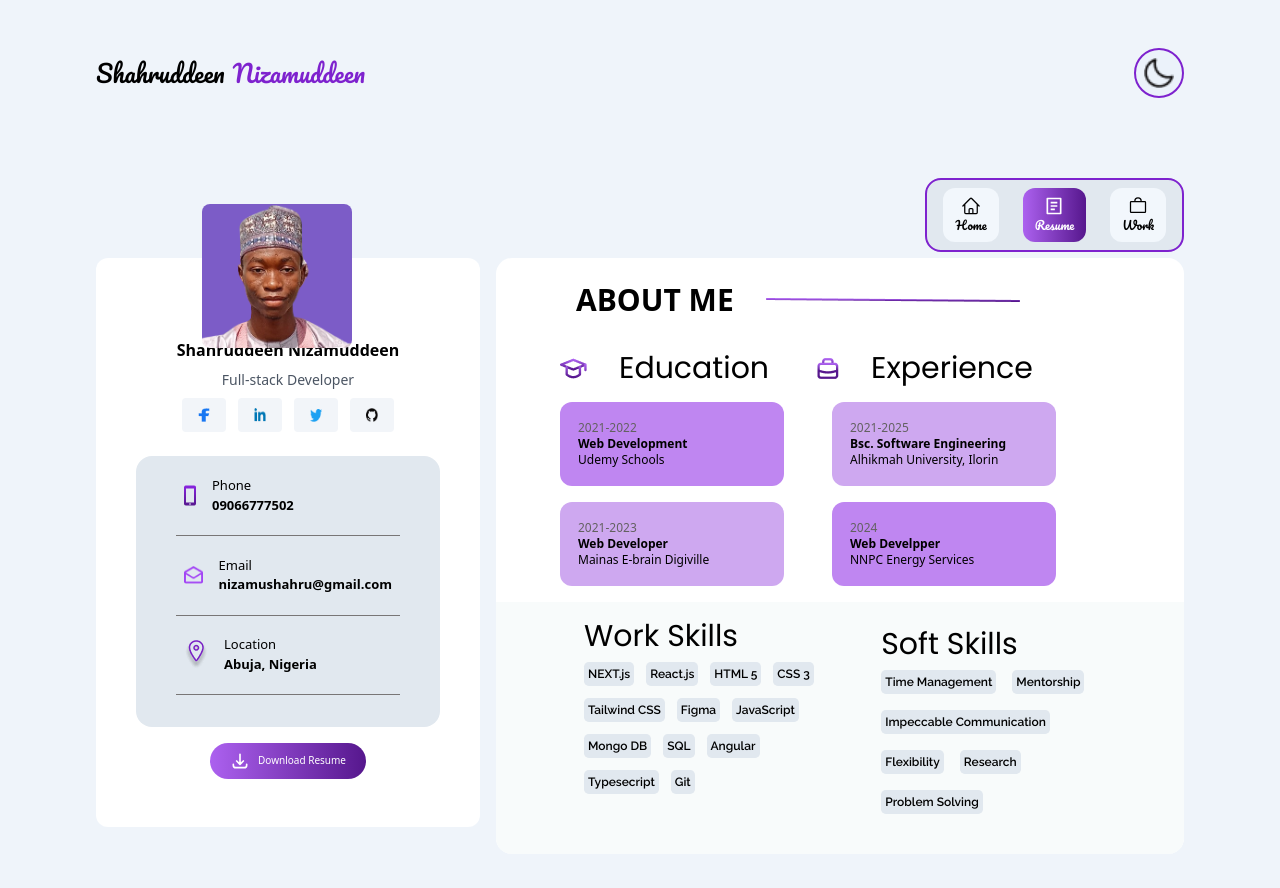
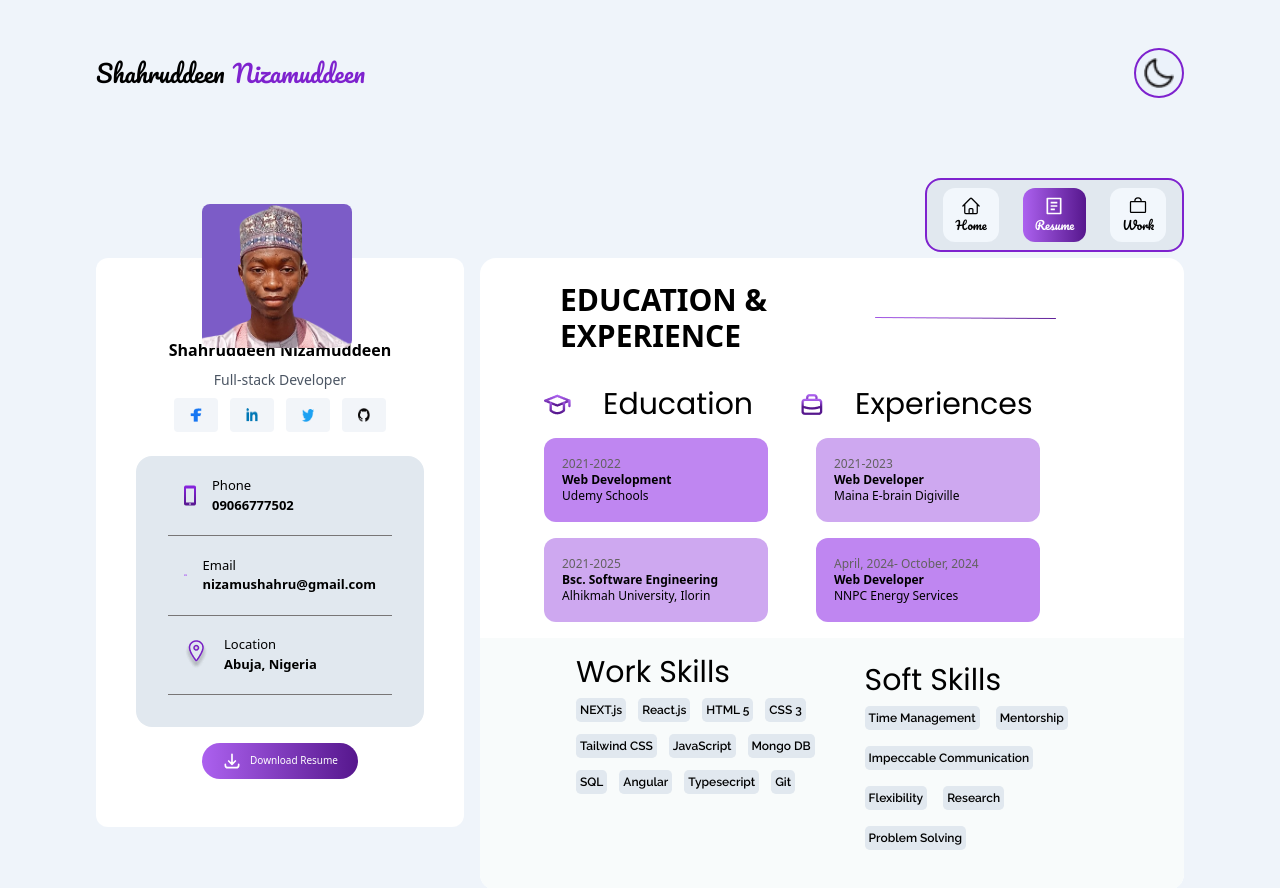
Before and after one commit to Nizam-shahr/my-portfolio, a Next.js app: page /my_resume in a window 1280 px wide. Shown: the top 888 px of the page. Built offline with nearby package versions, Linux system fonts and the light colour scheme.

Commit message:
Update Resume.tsx

```diff
--- a/src/components/Resume.tsx
+++ b/src/components/Resume.tsx
@@ -5,7 +5,7 @@ function Resume() {
     <div className='resume-container rounded-2xl '>
         <div className='flex gap-8 items-center pl-20 pr-32 pt-6 pb-8'>
         <h1 className='text-3xl poppin font-semibold'>
-            ABOUT ME
+            EDUCATION & EXPERIENCE
         </h1>
         <span>
             <img src="/top-line.png" alt="" />
@@ -19,7 +19,7 @@ function Resume() {
         </div>
         <div className='flex gap-8 items-center'>
     <span><img src="/bag-exp.png" alt="" /></span>
-            <h2 className='text-3xl poppins'>Experience</h2>
+            <h2 className='text-3xl poppins'>Experiences</h2>
         </div>
         </div>
         <div className='flex gap-12'>
@@ -29,20 +29,20 @@ function Resume() {
             <h3 className='text-xs '>Udemy Schools</h3>
         </div>
         <div className='light-purple-bg w-56 flex flex-col p-4 rounded-xl'>
+        <h4 className=' text-xs  '>2021-2023</h4>
+            <h2 className='text-xs  font-bold'>Web Developer</h2>
+            <h3 className='text-xs '>Maina E-brain Digiville</h3>
+        </div>
+        </div>
+        <div className='flex gap-12 '>
+        <div className='w-56 light-purple-bg flex flex-col p-4 rounded-xl'>
         <h4 className=' text-xs  '>2021-2025</h4>
             <h2 className='text-xs  font-bold'>Bsc. Software Engineering</h2>
             <h3 className='text-xs '>Alhikmah University, Ilorin</h3>
         </div>
-        </div>
-        <div className='flex gap-12 '>
-        <div className='w-56 light-purple-bg flex flex-col p-4 rounded-xl'>
-        <h4 className=' text-xs  '>2021-2023</h4>
+        <div className=' w-56 flex flex-col p-4 light-purple-bgs rounded-xl'>
+        <h4 className=' text-xs  '>April, 2024- October, 2024</h4>
             <h2 className='text-xs  font-bold'>Web Developer</h2>
-            <h3 className='text-xs '>Mainas E-brain Digiville</h3>
-        </div>
-        <div className=' w-56 flex flex-col p-4 light-purple-bgs rounded-xl'>
-        <h4 className=' text-xs  '>2024</h4>
-            <h2 className='text-xs  font-bold'>Web Develpper</h2>
             <h3 className='text-xs '>NNPC Energy Services</h3>
         </div>
         </div>
@@ -57,7 +57,6 @@ function Resume() {
             <h3 className="skill  text-xs ">HTML 5</h3>
             <h3 className="skill  text-xs ">CSS 3</h3>
             <h3 className="skill  text-xs ">Tailwind CSS</h3>
-            <h3 className="skill  text-xs ">Figma</h3>
             <h3 className="skill  text-xs ">JavaScript</h3>
             <h3 className="skill  text-xs ">Mongo DB</h3>
             <h3 className="skill  text-xs ">SQL</h3>
```
